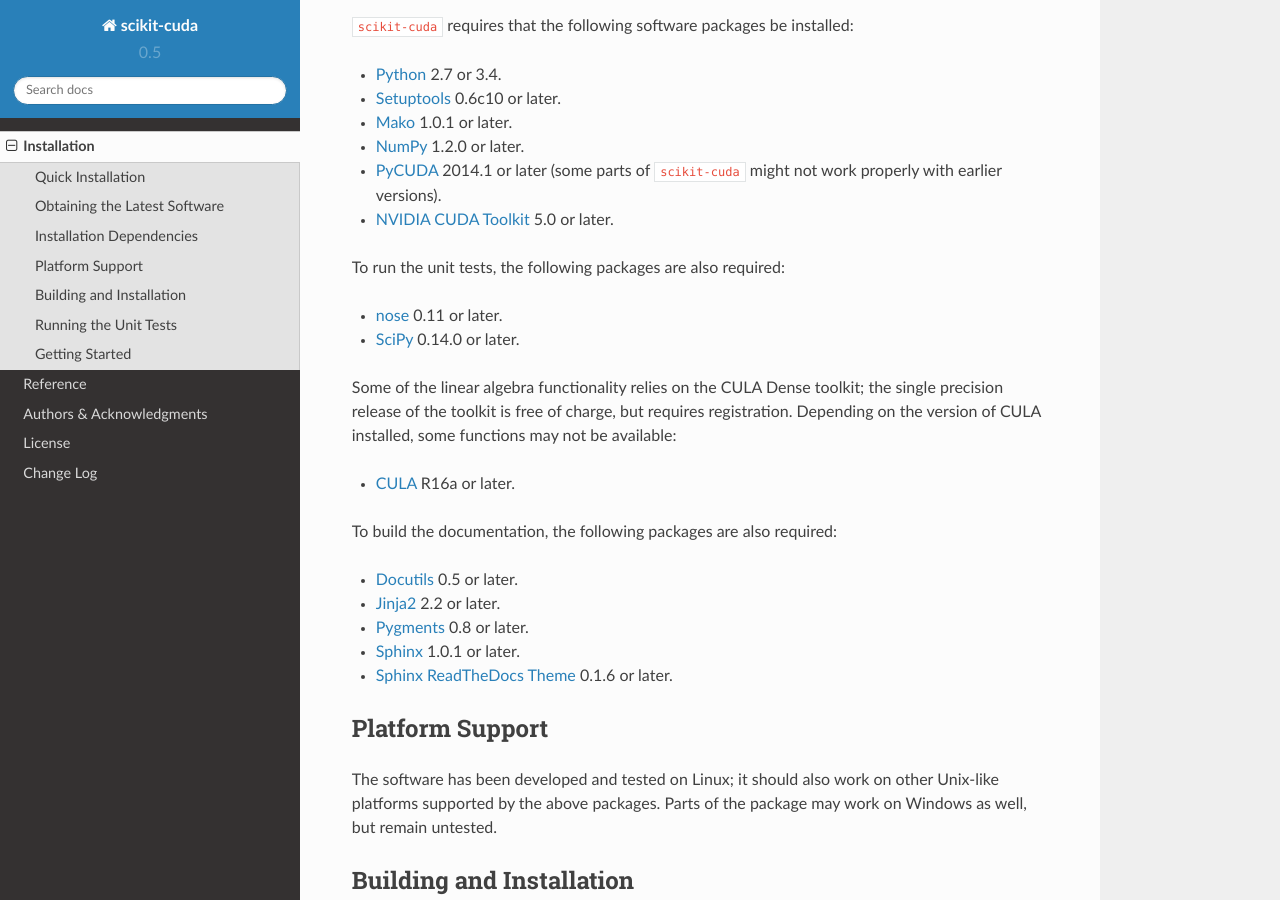
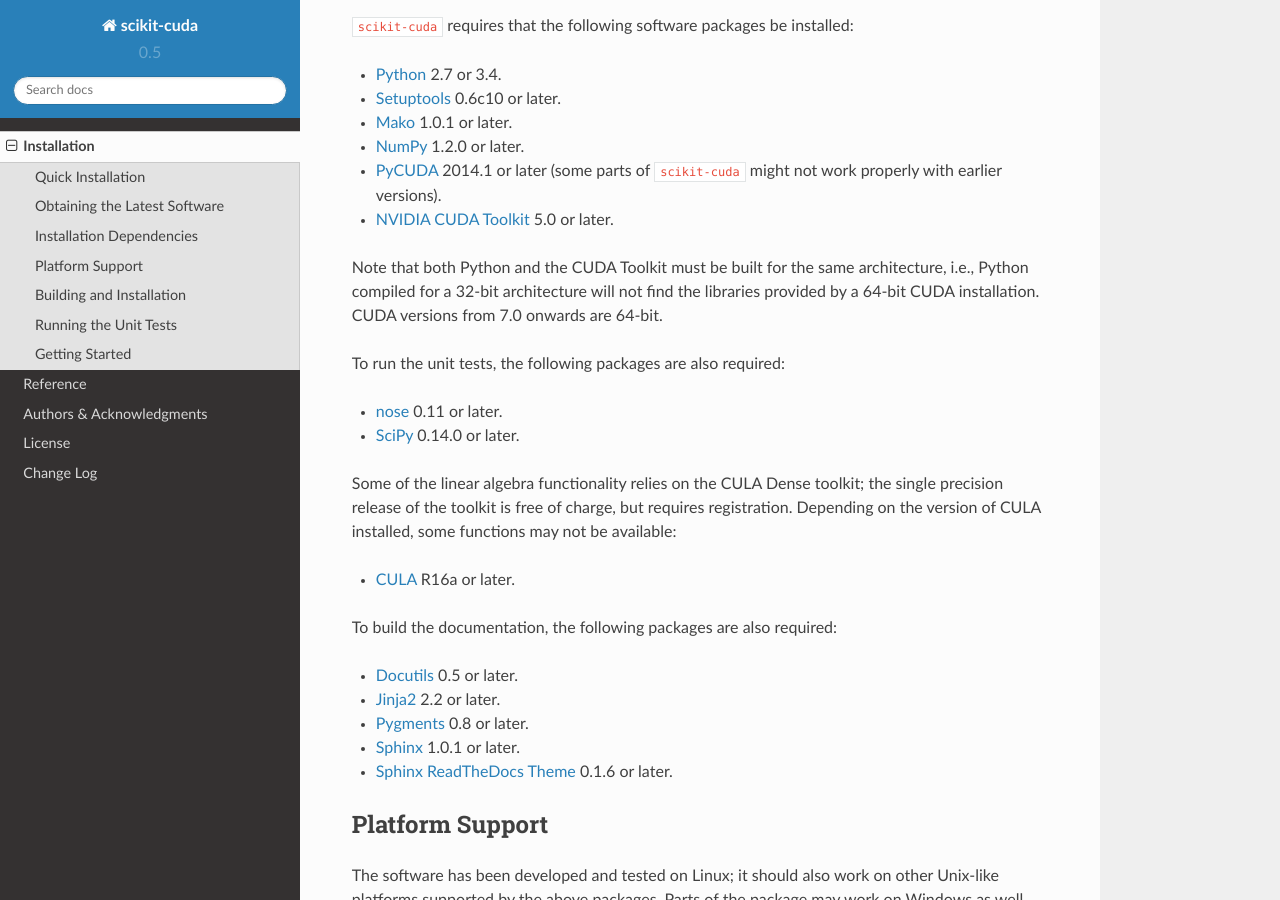
Before and after one commit to lebedov/scikit-cuda, a Sphinx documentation site: the page built from docs/source/install.rst, in a window 1280 px wide and 900 px high, scrolled down 623 px. Built offline with Sphinx 7.4.7 and the Read the Docs theme 2.0.0, drawn with Linux system fonts in a browser that asks for light colours; formulas are drawn with MathJax 3.

Commit message:
Add note to installation instructions re ensuring that one's Python and CUDA arch are identical (#156).

```diff
--- a/docs/source/install.rst
+++ b/docs/source/install.rst
@@ -34,6 +34,11 @@
   parts of ``scikit-cuda`` might not work properly with earlier versions).
 * `NVIDIA CUDA Toolkit <http://www.nvidia.com/object/cuda_home_new.html>`_ 5.0
   or later.
+
+Note that both Python and the CUDA Toolkit must be built for the same
+architecture, i.e., Python compiled for a 32-bit architecture will not find the
+libraries provided by a 64-bit CUDA installation. CUDA versions from 7.0 onwards
+are 64-bit.
 
 To run the unit tests, the following packages are also required:
 
```
